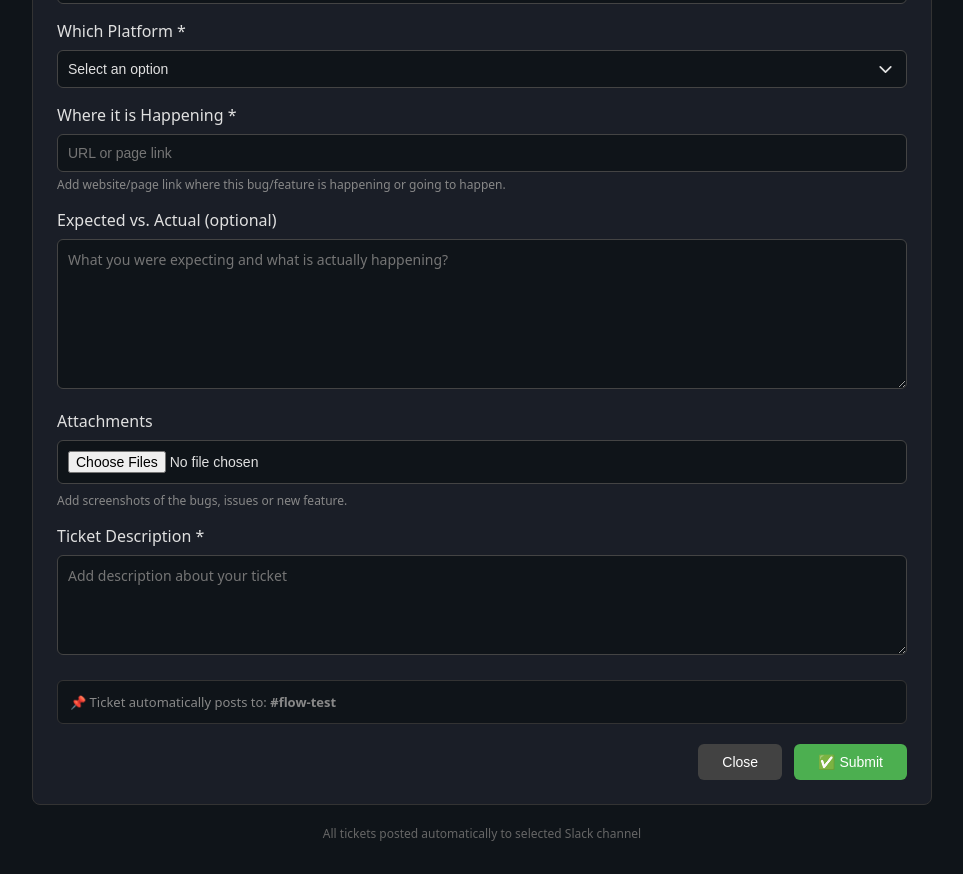
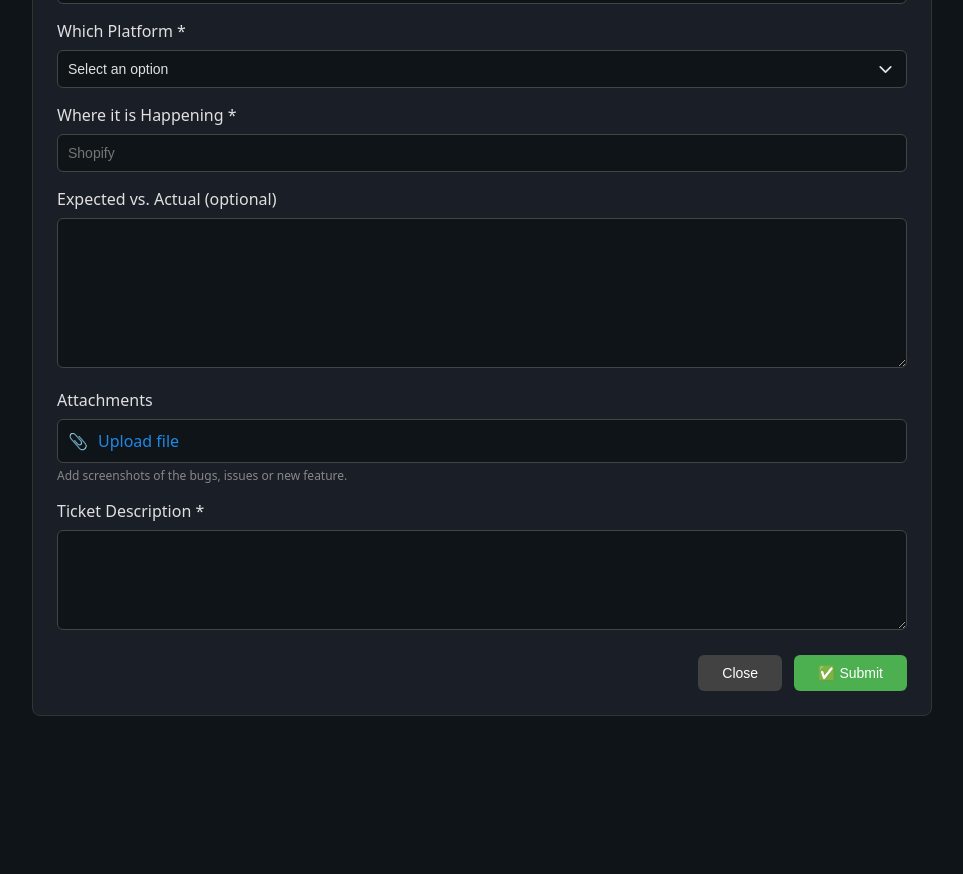
Before and after one commit to U-M75/it-website-requests-form, a Next.js app: page / in a window 1280 px wide. Shown: the part 340-1214 px from the top of the page, without its empty margins (158-1121 px from the left). After the commit the page ends 1076 px from the top, so only its background shows below. Built offline with nearby package versions, Linux system fonts and the light colour scheme.

Commit message:
Update index.js

```diff
--- a/pages/index.js
+++ b/pages/index.js
@@ -4,6 +4,7 @@ import Head from 'next/head';
 export default function Home() {
   const [formData, setFormData] = useState({
     user: '',
+    userId: '',
     category: '',
     otherExplain: '',
     priority: 'Medium',
@@ -21,15 +22,15 @@ export default function Home() {
   const [tokenWarning, setTokenWarning] = useState(false);
   const conversationRef = useRef([]);
 
-  // Slack users dropdown
+  // Slack users with display names and usernames
   const slackUsers = [
-    'umaima',
-    'john.doe',
-    'jane.smith',
-    'team-lead',
-    'alex.dev',
-    'sarah.admin',
-    'rohan.designer'
+    { name: 'Chloe - CS', username: 'chloe.cs', userId: 'U001' },
+    { name: 'Junaid K', username: 'junaid.k', userId: 'U002' },
+    { name: 'Alex IT-Geeks', username: 'alex.itgeeks', userId: 'U003' },
+    { name: 'Umaima', username: 'umaima', userId: 'U004' },
+    { name: 'John Doe', username: 'john.doe', userId: 'U005' },
+    { name: 'Jane Smith', username: 'jane.smith', userId: 'U006' },
+    { name: 'Team Lead', username: 'team.lead', userId: 'U007' },
   ];
 
   const categoryOptions = ['UI/Design Bug', 'Functionality Issue', 'Mobile Responsive', 'New Feature Request', 'Security/Access', 'Other'];
@@ -46,7 +47,6 @@ export default function Home() {
     'Other'
   ];
 
-  // Platform to Channel mapping
   const platformChannelMap = {
     'Retail - Kawaii Slime Company Web': 'flow-test',
     'Retail - Jellyland USA Web': 'flow-test',
@@ -64,10 +64,21 @@ export default function Home() {
     setFormData(prev => ({ ...prev, [name]: value }));
   };
 
+  const handleUserChange = (e) => {
+    const username = e.target.value;
+    const user = slackUsers.find(u => u.username === username);
+    if (user) {
+      setFormData(prev => ({
+        ...prev,
+        user: user.name,
+        userId: user.username
+      }));
+    }
+  };
+
   const handlePlatformChange = (e) => {
     const platform = e.target.value;
     setFormData(prev => ({ ...prev, platform }));
-    // Auto-select channel based on platform
     setSelectedChannel(platformChannelMap[platform] || 'flow-test');
   };
 
@@ -87,15 +98,14 @@ export default function Home() {
 Channel: ${entry.channel}
 Status: ${entry.status}
 ---
-User: ${entry.data.user}
+User: ${entry.data.user} (@${entry.data.userId})
 Category: ${entry.data.category}
-${entry.data.otherExplain ? `Other Explanation: ${entry.data.otherExplain}` : ''}
+${entry.data.otherExplain ? `Other: ${entry.data.otherExplain}` : ''}
 Priority: ${entry.data.priority}
 Platform: ${entry.data.platform}
-Where it's Happening: ${entry.data.whereHappening}
-Expected vs. Actual: ${entry.data.expectedVsActual}
+Where: ${entry.data.whereHappening}
+Expected vs Actual: ${entry.data.expectedVsActual}
 Description: ${entry.data.description}
-Attachments: ${entry.data.attachments ? entry.data.attachments.length + ' file(s)' : 'None'}
 ---`;
         })
         .join('\n\n');
@@ -138,6 +148,7 @@ Attachments: ${entry.data.attachments ? entry.data.attachments.length + ' file(s
         body: JSON.stringify({
           formData: {
             user: formData.user,
+            userId: formData.userId,
             category: formData.category,
             otherExplain: formData.otherExplain,
             priority: formData.priority,
@@ -173,6 +184,7 @@ Attachments: ${entry.data.attachments ? entry.data.attachments.length + ' file(s
 
         setFormData({
           user: '',
+          userId: '',
           category: '',
           otherExplain: '',
           priority: 'Medium',
@@ -257,12 +269,16 @@ Attachments: ${entry.data.attachments ? entry.data.attachments.length + ' file(s
           <form onSubmit={handleSubmit}>
             <div style={{ backgroundColor: '#1a1e27', border: '1px solid #333', borderRadius: '8px', padding: '24px' }}>
 
-              {/* Your Name - DROPDOWN */}
+              {/* Your Name - DROPDOWN with display names */}
               <div style={{ marginBottom: '16px' }}>
                 <label style={{ display: 'block', marginBottom: '8px', fontWeight: '500' }}>Your Name *</label>
-                <select name="user" value={formData.user} onChange={handleInputChange} style={selectStyle}>
+                <select value={formData.userId} onChange={handleUserChange} style={selectStyle}>
                   <option value="">Select a user</option>
-                  {slackUsers.map(user => <option key={user} value={user}>{user}</option>)}
+                  {slackUsers.map(user => (
+                    <option key={user.username} value={user.username}>
+                      {user.name}
+                    </option>
+                  ))}
                 </select>
               </div>
 
@@ -305,21 +321,26 @@ Attachments: ${entry.data.attachments ? entry.data.attachments.length + ' file(s
               {/* Where it is Happening */}
               <div style={{ marginBottom: '16px' }}>
                 <label style={{ display: 'block', marginBottom: '8px', fontWeight: '500' }}>Where it is Happening *</label>
-                <input type="text" name="whereHappening" value={formData.whereHappening} onChange={handleInputChange} placeholder="URL or page link" style={{ width: '100%', padding: '10px', backgroundColor: '#0f1419', border: '1px solid #444', borderRadius: '6px', color: '#e0e0e0', fontSize: '14px', boxSizing: 'border-box' }} />
-                <div style={{ fontSize: '12px', color: '#888', marginTop: '4px' }}>Add website/page link where this bug/feature is happening or going to happen.</div>
+                <input type="text" name="whereHappening" value={formData.whereHappening} onChange={handleInputChange} placeholder="Shopify" style={{ width: '100%', padding: '10px', backgroundColor: '#0f1419', border: '1px solid #444', borderRadius: '6px', color: '#e0e0e0', fontSize: '14px', boxSizing: 'border-box' }} />
               </div>
 
-              {/* Expected vs. Actual - BIGGER HEIGHT */}
+              {/* Expected vs. Actual */}
               <div style={{ marginBottom: '16px' }}>
                 <label style={{ display: 'block', marginBottom: '8px', fontWeight: '500' }}>Expected vs. Actual (optional)</label>
-                <textarea name="expectedVsActual" value={formData.expectedVsActual} onChange={handleInputChange} placeholder="What you were expecting and what is actually happening?" style={{ width: '100%', padding: '10px', backgroundColor: '#0f1419', border: '1px solid #444', borderRadius: '6px', color: '#e0e0e0', fontSize: '14px', boxSizing: 'border-box', fontFamily: 'inherit', minHeight: '150px', resize: 'vertical' }} />
+                <textarea name="expectedVsActual" value={formData.expectedVsActual} onChange={handleInputChange} placeholder="" style={{ width: '100%', padding: '10px', backgroundColor: '#0f1419', border: '1px solid #444', borderRadius: '6px', color: '#e0e0e0', fontSize: '14px', boxSizing: 'border-box', fontFamily: 'inherit', minHeight: '150px', resize: 'vertical' }} />
               </div>
 
               {/* Attachments */}
               <div style={{ marginBottom: '16px' }}>
                 <label style={{ display: 'block', marginBottom: '8px', fontWeight: '500' }}>Attachments</label>
-                <input type="file" multiple onChange={handleFileChange} style={{ display: 'block', marginBottom: '8px', padding: '10px', backgroundColor: '#0f1419', border: '1px solid #444', borderRadius: '6px', color: '#e0e0e0', fontSize: '14px', boxSizing: 'border-box', width: '100%' }} />
-                <div style={{ fontSize: '12px', color: '#888' }}>Add screenshots of the bugs, issues or new feature.</div>
+                <div style={{ display: 'flex', alignItems: 'center', gap: '10px', padding: '10px', backgroundColor: '#0f1419', border: '1px solid #444', borderRadius: '6px' }}>
+                  <span>📎</span>
+                  <label style={{ cursor: 'pointer', flex: 1 }}>
+                    <input type="file" multiple onChange={handleFileChange} style={{ display: 'none' }} />
+                    <span style={{ color: '#1e88e5' }}>Upload file</span>
+                  </label>
+                </div>
+                <div style={{ fontSize: '12px', color: '#888', marginTop: '4px' }}>Add screenshots of the bugs, issues or new feature.</div>
                 {formData.attachments.length > 0 && (
                   <div style={{ marginTop: '8px', fontSize: '12px', color: '#4caf50' }}>
                     ✅ {formData.attachments.length} file(s) selected
@@ -327,28 +348,26 @@ Attachments: ${entry.data.attachments ? entry.data.attachments.length + ' file(s
                 )}
               </div>
 
-              {/* Description */}
+              {/* Ticket Description */}
               <div style={{ marginBottom: '20px' }}>
                 <label style={{ display: 'block', marginBottom: '8px', fontWeight: '500' }}>Ticket Description *</label>
-                <textarea name="description" value={formData.description} onChange={handleInputChange} placeholder="Add description about your ticket" style={{ width: '100%', padding: '10px', backgroundColor: '#0f1419', border: '1px solid #444', borderRadius: '6px', color: '#e0e0e0', fontSize: '14px', boxSizing: 'border-box', fontFamily: 'inherit', minHeight: '100px', resize: 'vertical' }} />
+                <textarea name="description" value={formData.description} onChange={handleInputChange} placeholder="" style={{ width: '100%', padding: '10px', backgroundColor: '#0f1419', border: '1px solid #444', borderRadius: '6px', color: '#e0e0e0', fontSize: '14px', boxSizing: 'border-box', fontFamily: 'inherit', minHeight: '100px', resize: 'vertical' }} />
               </div>
 
-              {/* Auto Channel Info */}
-              <div style={{ backgroundColor: '#0f1419', padding: '12px', borderRadius: '6px', marginBottom: '20px', fontSize: '13px', color: '#888', border: '1px solid #333' }}>
-                📌 Ticket automatically posts to: <strong>#{selectedChannel}</strong>
-              </div>
+              {/* CC Section at Bottom */}
+              {formData.userId && (
+                <div style={{ backgroundColor: '#0f1419', padding: '12px', borderRadius: '6px', marginBottom: '20px', fontSize: '13px', border: '1px solid #333' }}>
+                  CC: <span style={{ color: '#1e88e5' }}>@{formData.userId}</span>
+                </div>
+              )}
 
               {/* Buttons */}
               <div style={{ display: 'flex', gap: '12px', justifyContent: 'flex-end' }}>
-                <button type="button" onClick={() => { setFormData({ user: '', category: '', otherExplain: '', priority: 'Medium', platform: '', whereHappening: '', expectedVsActual: '', attachments: [], description: '' }); setSelectedChannel('flow-test'); }} style={{ padding: '10px 24px', backgroundColor: '#424242', color: '#fff', border: 'none', borderRadius: '6px', cursor: 'pointer', fontSize: '14px', fontWeight: '500' }}>Close</button>
+                <button type="button" onClick={() => { setFormData({ user: '', userId: '', category: '', otherExplain: '', priority: 'Medium', platform: '', whereHappening: '', expectedVsActual: '', attachments: [], description: '' }); setSelectedChannel('flow-test'); }} style={{ padding: '10px 24px', backgroundColor: '#424242', color: '#fff', border: 'none', borderRadius: '6px', cursor: 'pointer', fontSize: '14px', fontWeight: '500' }}>Close</button>
                 <button type="submit" disabled={loading} style={{ padding: '10px 24px', backgroundColor: loading ? '#666' : '#4caf50', color: '#fff', border: 'none', borderRadius: '6px', cursor: loading ? 'not-allowed' : 'pointer', fontSize: '14px', fontWeight: '500' }}>{loading ? '⏳ Submitting...' : '✅ Submit'}</button>
               </div>
             </div>
           </form>
-
-          <div style={{ marginTop: '20px', fontSize: '12px', color: '#666', textAlign: 'center' }}>
-            <p>All tickets posted automatically to selected Slack channel</p>
-          </div>
         </div>
       </div>
     </>
```
